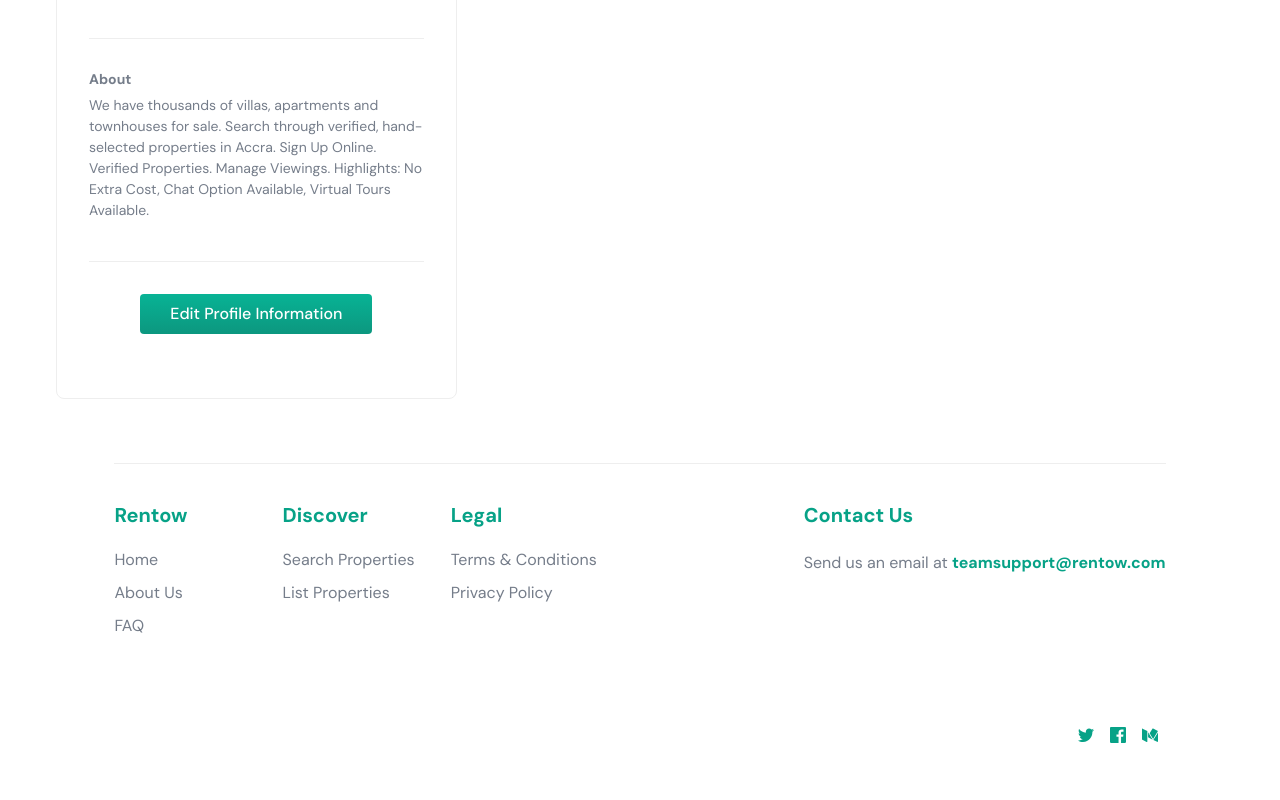
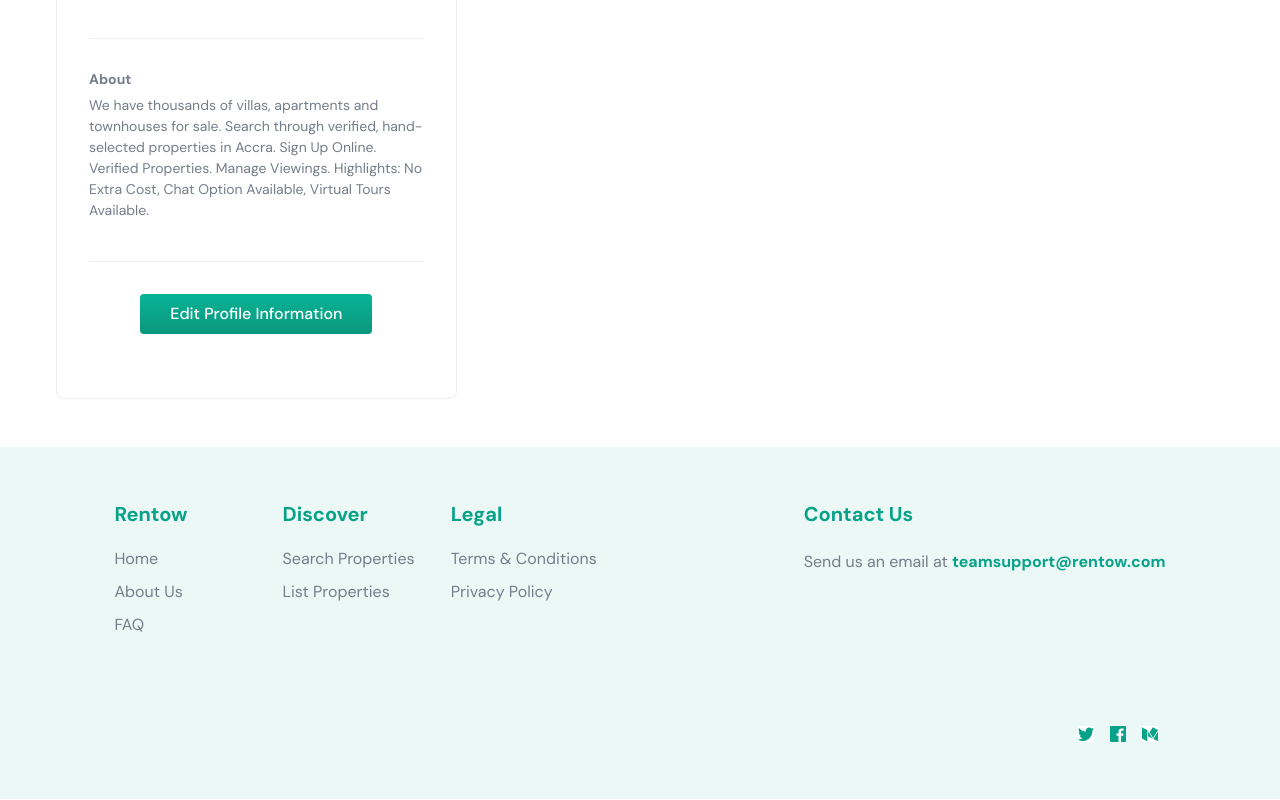
Before and after one commit to worlanyodamalie/rentow, a Nuxt app: page /list-property in a window 1280 px wide. Shown: the part 735-1535 px from the top of the page. Built offline with nearby package versions, Linux system fonts and the light colour scheme.

Commit message:
Make footer component

```diff
--- a/assets/css/main.css
+++ b/assets/css/main.css
@@ -221,10 +221,10 @@ a.btn{
     font-size: 0.9rem;
 }
 
-.rentow-ul-nav > li:first-child > a{
+/* .rentow-ul-nav > li:first-child > a{
     color: var(--green);
     font-weight: 700;
-}
+} */
 
 .designed-meet-needs{
     display: grid;
--- /dev/null
+++ b/components/Footer.vue
@@ -0,0 +1,60 @@
+<template>
+    <div>
+        <footer class="footer-container pv4" :class="[ isBackground === true ? 'footer-bg' : '' ]">
+            <div class="flex flex-wrap w-90-ns center footer-wrapper " :class="[ isBackground === true ? 'unset-border-top' : '' ]" >
+                <ul class="flex flex-column footer-ul">
+                    <li><p>Rentow</p></li>
+                    <li><nuxt-link to="/">Home</nuxt-link></li>
+                    <li><nuxt-link to="/">About Us</nuxt-link></li>
+                    <li><nuxt-link to="/">FAQ</nuxt-link></li>
+                </ul>
+                <ul class="flex flex-column footer-ul">
+                    <li><p>Discover</p></li>
+                    <li><nuxt-link to="/">Search Properties</nuxt-link></li>
+                    <li><nuxt-link to="/">List Properties</nuxt-link></li>
+                </ul>
+                <ul class="flex flex-column footer-ul">
+                    <li><p>Legal</p></li>
+                    <li><nuxt-link to="/">Terms & Conditions</nuxt-link></li>
+                    <li><nuxt-link to="/">Privacy Policy</nuxt-link></li>
+                </ul>
+                    <ul class="flex flex-column footer-ul">
+                    <li><p>Contact Us</p></li>
+                    <li><a mailto="teamsupport@rentow.com">Send us an email at <span class="green lh-copy fw7">teamsupport@rentow.com</span></a></li>
+                </ul>
+            </div>
+            <div class="flex w-90-ns items-center center pv4">
+                <Logo class="dn-xs"/>
+                <a class="cursor ph2 ml-auto-ns"><img src="~/assets/images/twitter.svg" alt="twitter" ></a>
+                <a class="cursor ph2"><img src="~/assets/images/facebook.svg" alt="facebook" ></a>
+                <a class="cursor ph2"><img src="~/assets/images/medium.svg" alt="facebook" ></a>
+            </div>
+
+        </footer>
+    </div>
+</template>
+<script>
+export default {
+    name: 'Footer',
+    props: {
+        isBackground: {
+            type: Boolean,
+            default: false
+        }
+    },
+    data(){
+        return {
+            isActive: true
+        }
+    }
+}
+</script>
+<style >
+  .footer-bg{
+      background: rgba(7, 162, 135, 0.08);
+  }
+
+  .unset-border-top{
+      border-top: none;
+  }
+</style>
--- a/layouts/default.vue
+++ b/layouts/default.vue
@@ -4,9 +4,9 @@
       <nuxt-link class="cursor" to="/"><Logo/></nuxt-link>
       <ul class="rentow-ul-nav dn-xs">
         <li> <nuxt-link to="/">Search Properties</nuxt-link> </li>
-        <li> <nuxt-link to="/list-property/create">List Properties</nuxt-link> </li>
+        <li> <nuxt-link to="/list-property">List Properties</nuxt-link> </li>
         <li> <nuxt-link to="/">Blog</nuxt-link> </li>
-        <li> <nuxt-link to="auth/login">Log in</nuxt-link> </li>
+        <li> <nuxt-link to="/auth/login">Log in</nuxt-link> </li>
       </ul>
       <div class="dn-xs"><nuxt-link to="/auth/register" class="btn btn--green">Register</nuxt-link></div>
       <a class="dn-ns cursor">
@@ -14,37 +14,7 @@
       </a>
     </div>
     <Nuxt />
-    <footer class="footer-container pv4">
-      <div class="flex flex-wrap w-90-ns center footer-wrapper">
-          <ul class="flex flex-column footer-ul">
-             <li><p>Rentow</p></li>
-             <li><nuxt-link to="/">Home</nuxt-link></li>
-             <li><nuxt-link to="/">About Us</nuxt-link></li>
-             <li><nuxt-link to="/">FAQ</nuxt-link></li>
-          </ul>
-          <ul class="flex flex-column footer-ul">
-             <li><p>Discover</p></li>
-             <li><nuxt-link to="/">Search Properties</nuxt-link></li>
-             <li><nuxt-link to="/">List Properties</nuxt-link></li>
-          </ul>
-          <ul class="flex flex-column footer-ul">
-             <li><p>Legal</p></li>
-             <li><nuxt-link to="/">Terms & Conditions</nuxt-link></li>
-             <li><nuxt-link to="/">Privacy Policy</nuxt-link></li>
-          </ul>
-            <ul class="flex flex-column footer-ul">
-             <li><p>Contact Us</p></li>
-             <li><a mailto="teamsupport@rentow.com">Send us an email at <span class="green lh-copy fw7">teamsupport@rentow.com</span></a></li>
-          </ul>
-      </div>
-      <div class="flex w-90-ns items-center center pv4">
-          <Logo class="dn-xs"/>
-          <a class="cursor ph2 ml-auto-ns"><img src="~/assets/images/twitter.svg" alt="twitter" ></a>
-          <a class="cursor ph2"><img src="~/assets/images/facebook.svg" alt="facebook" ></a>
-          <a class="cursor ph2"><img src="~/assets/images/medium.svg" alt="facebook" ></a>
-      </div>
 
-    </footer>
   </div>
 </template>
 
--- a/pages/index.vue
+++ b/pages/index.vue
@@ -1,5 +1,6 @@
 <template>
-  <div class="homepage-container">
+ <div>
+    <div class="homepage-container">
     <div class="flex justify-center flex-wrap-ms">
         <div>
           <h1 class="lh-copy fs-normal fw7 f1 green mw7-ns pt4">You will find your perfect space here</h1>
@@ -104,7 +105,10 @@
         </div>
     </div>
 
-  </div>
+    </div>
+    <Footer />
+ </div>
+
 </template>
 
 <script>
```
